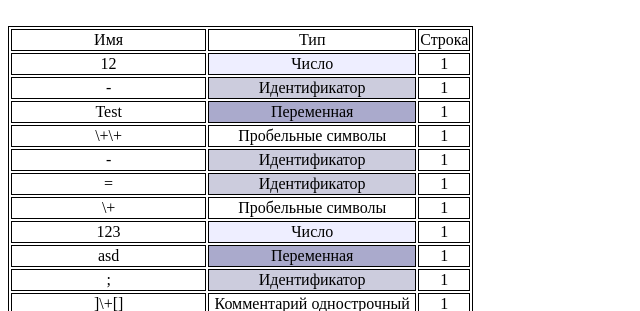
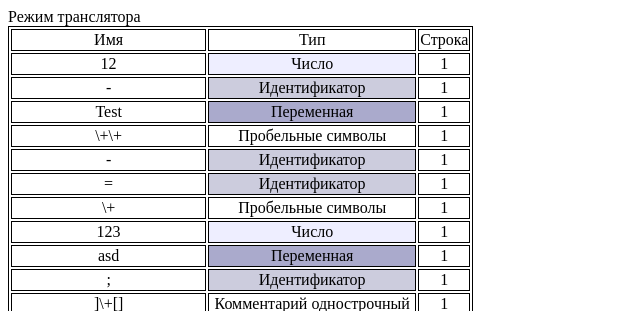
Before and after one commit to d39reg/Lexer, a PHP site: page / in a window 1280 px wide. Shown: the top 311 px of the page, without its empty margins (0-640 px from the left). Run offline with PHP 8.4, Linux system fonts and the light colour scheme.

Commit message:
Add files via upload

```diff
--- a/php/index.php
+++ b/php/index.php
@@ -52,7 +52,7 @@
 	$lex->addComment = true;
 	$lex->addQuote = true;
 	$lex->load(fload('example.txt'));
-	echo '<table><tr><td>Имя</td><td>Тип</td><td>Строка</td></tr>';
+	echo 'Режим транслятора<br><table><tr><td>Имя</td><td>Тип</td><td>Строка</td></tr>';
 	while($lex->next)
 	{
 		echo "<tr><td>$T_NAME</td>";
@@ -60,13 +60,14 @@
 		echo "<td>$T_LINE</td></tr>";
 	}
 	echo '</table>';
-	echo "<hr>";
+	echo "<hr>Режим интерпретатора<br>";
 
 
 	$lex->addWhite = false;
 	$lex->addComment = false;
 	$lex->addQuote = false;
 	$lex->addShield = false;
+	$lex->convertInteger = true;
 	$lex->reset;
 
 	echo '<table><tr><td>Имя</td><td>Тип</td><td>Строка</td></tr>';
```
